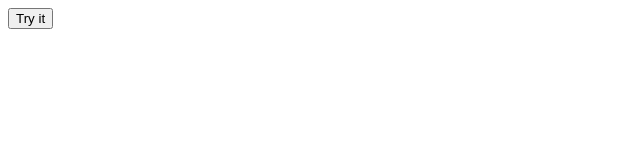
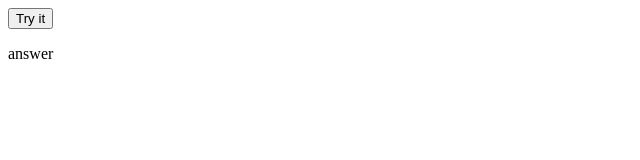
Before and after one commit to ClckHre/dumbPages, a plain HTML site: page brainfuck/brainfuck.html in a window 1280 px wide. Shown: the full height of the page, 0-640 px from the left. Drawn offline with Linux system fonts and the light colour scheme.

Commit message:
Update brainfuck.html

```diff
--- a/brainfuck/brainfuck.html
+++ b/brainfuck/brainfuck.html
@@ -8,5 +8,6 @@
   <body>
     <button type="button" onclick='interpret("+++")'>Try it</button>
     <script src='brainfuck.js'></script>
+    <p id="output" >answer</p>
   </body>
 </html>
```
